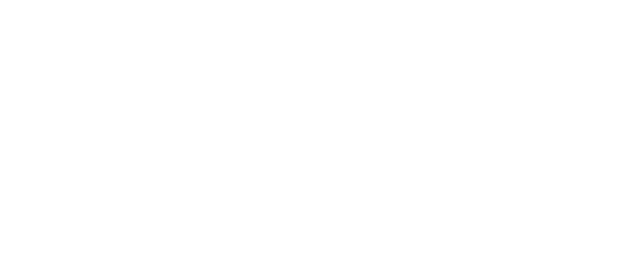
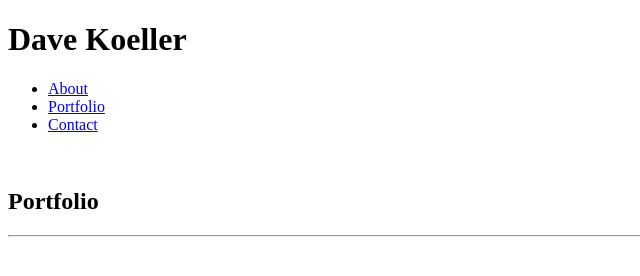
Before and after one commit to chefdaveyboy/Basic-Portfolio, a plain HTML site: page portfolio.html in a window 1280 px wide. Shown: the whole page, without its empty margins (0-640 px from the left). Drawn offline with Linux system fonts and the light colour scheme; files that its build step writes are made by us from their sources.

Commit message:
updated html

```diff
--- a/portfolio.html
+++ b/portfolio.html
@@ -0,0 +1,30 @@
+<!DOCTYPE html>
+<html lang="en-us">
+
+<head>
+    <meta charset="UF-8">
+    <title>Portfolio</title>
+    <link rel ="stylesheet" href ="style.css">
+</head>
+
+<body>
+    <head>
+        <h1>Dave Koeller</h1>
+    </head>
+
+    <nav class="menu">
+        <ul>
+            <li><a href="index.html">About</a></li>
+            <li><a href="portfolio.html">Portfolio</a></li>
+            <li><a href="contact.html">Contact</a></li>
+        </ul>
+    </nav>
+
+    <br>
+
+    <div>
+        <h2>Portfolio</h2>
+        <hr />
+    </div>
+</body>
+</html>
```
Also changed, not shown: contact.html (+1 -1 lines), index.html (+3 -3 lines).
